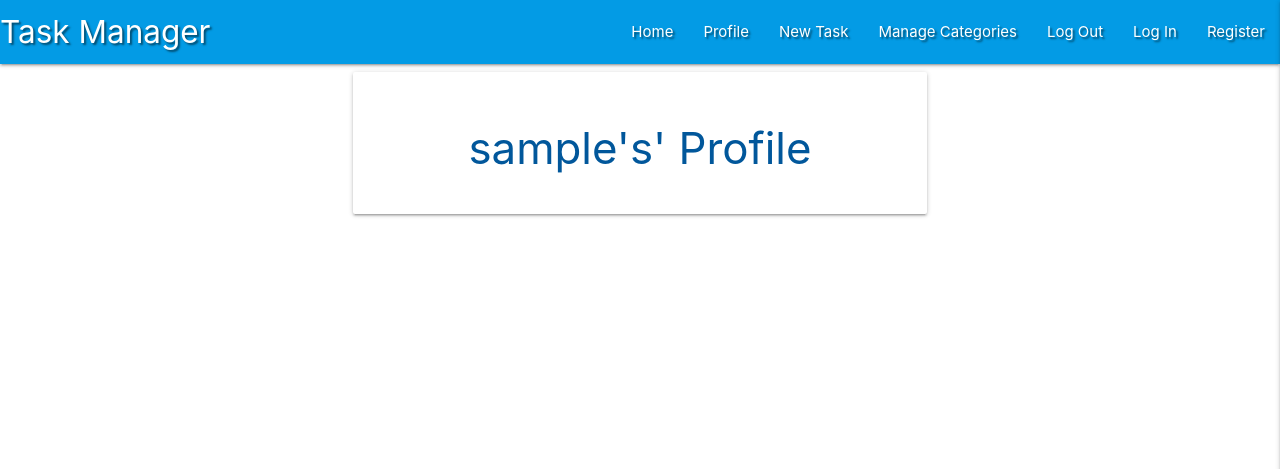
After one commit to Jammerref2015/flask-task-manager-project, a Flask app: page /profile/1 in a window 1280 px wide. The commit adds this page. Shown: the top 469 px of the page. Run offline with Flask 2, Linux system fonts and the light colour scheme; the visitor is signed in with stand-in values (Sample User, id 1); a database or web service that is not in the repository returns one stand-in record (values such as "Sample title"); some libraries are stand-ins or nearby versions.

Commit message:
Add session user profile

```diff
--- a/app.py
+++ b/app.py
@@ -45,6 +45,7 @@ def register():
         # put the new user into 'session' cookie
         session["user"] = request.form.get("username").lower()
         flash("Registration Successful!")
+        return redirect(url_for("profile", username=session["user"]))
     return render_template("register.html")
 
 
@@ -61,7 +62,7 @@ def login():
                     existing_user["password"], request.form.get("password")):
                 session["user"] = request.form.get("username").lower()
                 flash("Welcome, {}".format(request.form.get("username")))
-
+                return redirect(url_for("profile", username=session["user"]))
             else:
                 #invalied password match
                 flash("Incorrect Username and/or Password")
@@ -73,6 +74,12 @@ def login():
             return redirect(url_for("login"))
     return render_template("login.html")
 
+@app.route("/profile/<username>", methods=["GET", "POST"])
+def profile(username):
+    # grab the session user's username from db
+    username = mongo.db.users.find_one({"username": session["user"]})["username"]
+    return render_template("profile.html", username=username)
+
 
 if __name__ == "__main__":
     app.run(host=os.environ.get("IP"),
--- a/templates/base.html
+++ b/templates/base.html
@@ -26,7 +26,7 @@
 				<a href="#" data-target="mobile-demo" class="sidenav-trigger right"><i class="fas fa-bars"></i></a>
 				<ul class="right hide-on-med-and-down">
 					<li><a href="{{ url_for('get_tasks') }}">Home</a></li>
-					<li><a href="#">Profile</a></li>
+					<li><a href="{{ url_for('profile', username=session['user']) }}">Profile</a></li>
 					<li><a href="#">New Task</a></li>
 					<li><a href="#">Manage Categories</a></li>
 					<li><a href="#">Log Out</a></li>
@@ -40,7 +40,7 @@
 		<ul class="sidenav" id="mobile-demo">
             <li><h4 class="center-align light-blue-text text-darken 4">Task Manager</h4></li>
             <li><a href="{{ url_for('get_tasks') }}">Home</a></li>
-            <li><a href="#">Profile</a></li>
+            <li><a href="{{ url_for('profile', username=session['user']) }}">Profile</a></li>
             <li><a href="#">New Task</a></li>
             <li><a href="#">Manage Categories</a></li>
             <li><a href="#">Log Out</a></li>
--- /dev/null
+++ b/templates/profile.html
@@ -0,0 +1,14 @@
+{% extends "base.html" %}
+{% block content %}
+
+	<div class="row">
+		<div class="col s12 m8 offset-m2">
+			<div class="card-panel">
+				<h3 class="center-align light-blue-text text-darken-4">
+                    {{ username }}'s' Profile
+				</h3>
+			</div>
+		</div>
+	</div>
+
+{% endblock %}
```
